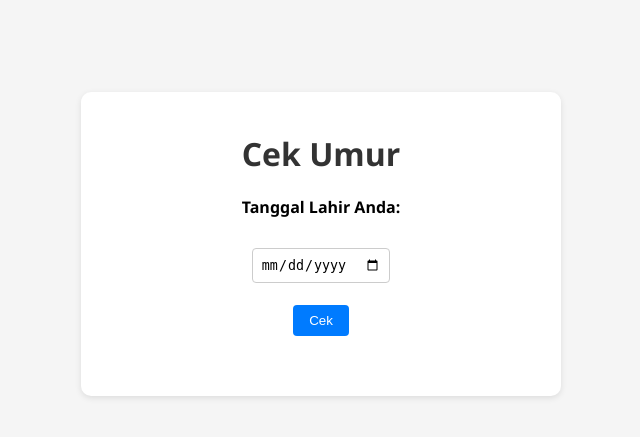
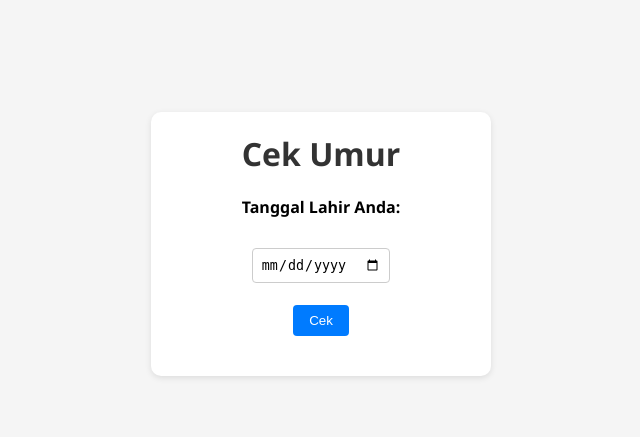
Before and after one commit to rest24/cek_umur, a PHP site: page /index.html in a window 1280 px wide. Shown: the part 156-593 px from the top of the page, without its empty margins (319-959 px from the left). Run offline with PHP 8.4, Linux system fonts and the light colour scheme.

Commit message:
Update style.css

```diff
--- a/style.css
+++ b/style.css
@@ -8,28 +8,33 @@ body {
     align-items: center;
     min-height: 100vh;
 }
+
 .container {
     background-color: #ffffff;
-    padding: 40px; /* Mengubah padding untuk memberi lebih banyak ruang di dalamnya */
+    padding: 20px;
     border-radius: 10px;
     box-shadow: 0px 2px 6px rgba(0, 0, 0, 0.1);
     text-align: center;
-    width: 400px; /* Mengubah lebar container menjadi lebih besar */
+    width: 300px;
 }
+
 h1 {
     margin-top: 0;
     color: #333;
 }
+
 label {
     font-weight: bold;
     display: block;
     margin-bottom: 8px;
 }
+
 input[type="date"] {
     padding: 8px;
     border: 1px solid #ccc;
     border-radius: 4px;
 }
+
 button {
     padding: 8px 16px;
     background-color: #007bff;
@@ -39,9 +44,11 @@ button {
     cursor: pointer;
     transition: background-color 0.3s ease-in-out;
 }
+
 button:hover {
     background-color: #0056b3;
 }
+
 #result {
     margin-top: 20px;
     font-weight: bold;
```
